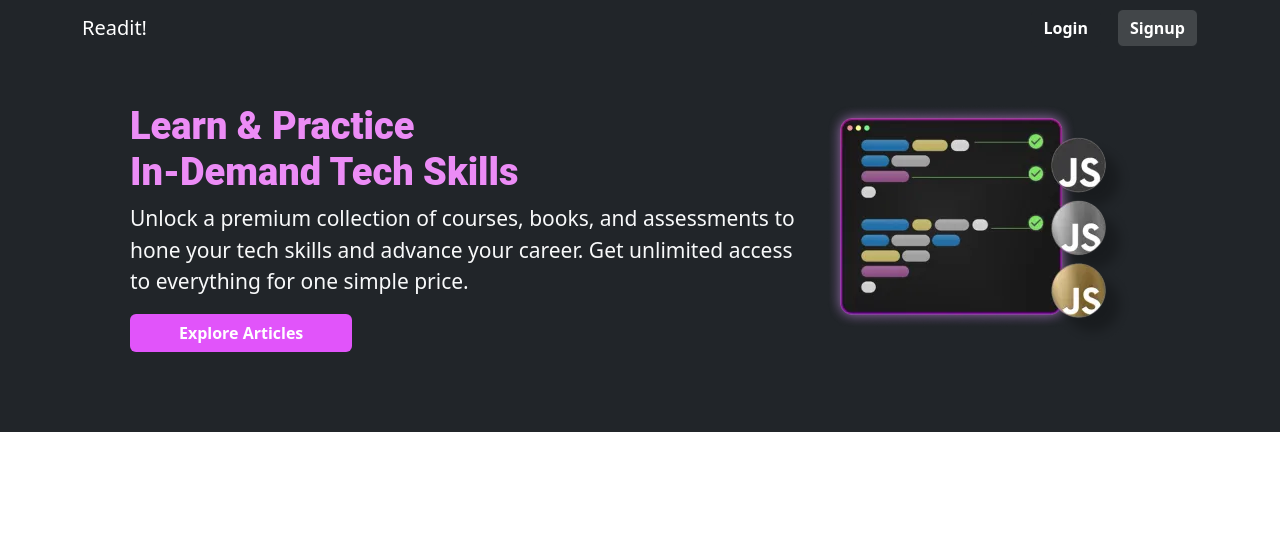
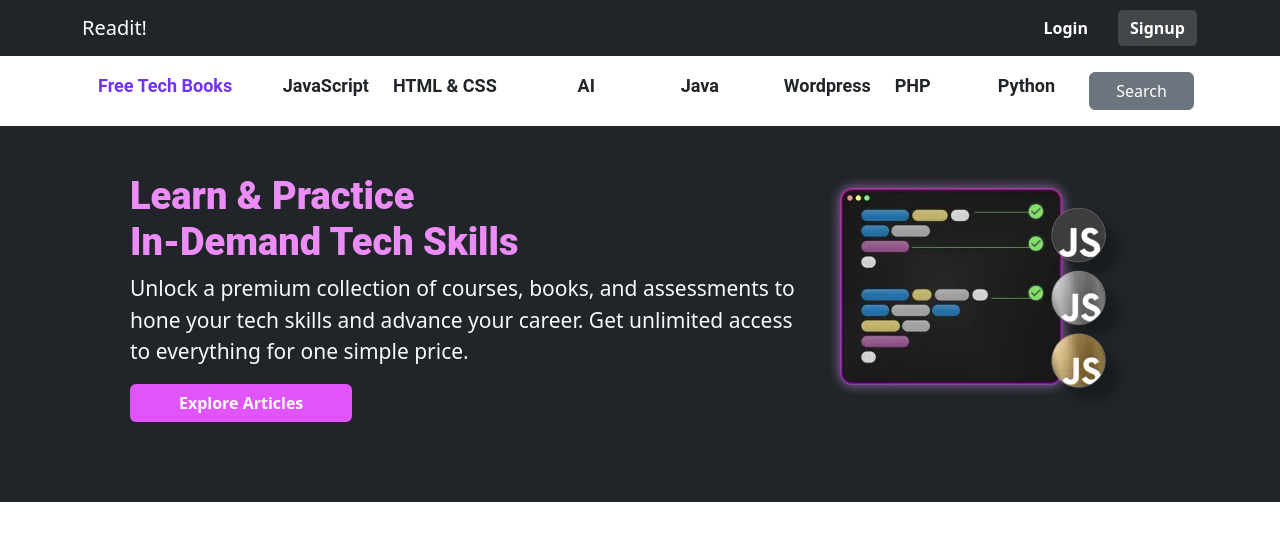
Before and after one commit to Waqasmehmood201138/Blog-App-MernStack, a React (Create React App) app in the folder readit/: page /homepage in a window 1280 px wide. Shown: the top 540 px of the page. Built offline with nearby package versions, Linux system fonts and the light colour scheme.

Commit message:
categories bar completed

```diff
--- a/readit/src/App.js
+++ b/readit/src/App.js
@@ -1,5 +1,6 @@
 import './App.css';
 import 'bootstrap/dist/css/bootstrap.min.css'
+import 'bootstrap/dist/js/bootstrap.min.js'
 import { BrowserRouter, Routes, Route } from "react-router-dom";
 import  LoginPage  from './Auth/LoginPage';
 import SignupPage from './Auth/SignupPage';
--- a/readit/src/HomePage/HomePage.jsx
+++ b/readit/src/HomePage/HomePage.jsx
@@ -3,12 +3,13 @@ import { Link } from 'react-router-dom'
 import './HomePage.css'
 import home from '../asset/blog_home.webp'
 import MainNavbar from '../navbar/MainNavbar'
+import CategoriesBar from '../navbar/CategoriesBar'
 
 
 export default function HomePage() {
     return (
         <>
-        <MainNavbar/>
+        <MainNavbar/><CategoriesBar/>
             <div className="container-fluid bg-dark">
                 <div className="container">
                     <div className="row p-5">
--- a/readit/src/index.css
+++ b/readit/src/index.css
@@ -5,6 +5,8 @@ body {
     sans-serif;
   -webkit-font-smoothing: antialiased;
   -moz-osx-font-smoothing: grayscale;
+  padding: 0;
+  box-sizing: border-box;
 }
 
 code {
--- /dev/null
+++ b/readit/src/navbar/CategoriesBar.jsx
@@ -0,0 +1,46 @@
+import React, { useState } from 'react'
+import './Navbar.css'
+
+export default function CategoriesBar() {
+
+
+    const [isSearchActive, setIsSearchActive] = useState(false)
+
+    const handleSearch = () => {
+        setIsSearchActive(true)
+    }
+    const handleClose = () => {
+        setIsSearchActive(false)
+    }
+
+    return (
+        <>
+            <div className="container-fluid">
+                <div className="container">
+                    <div className="row p-3">
+                        {isSearchActive ?
+                            (<>
+                                <div className="col-10">
+                                    <form action="" className='d-flex justify-content-center'>
+                                        <input type="text" className='form-control' />
+                                        <input onClick={handleClose} type="submit" value="close" className='btn btn-danger ms-1'/>
+                                    </form>
+                                </div></>)
+                            :
+                            (<><div className="col-2 book_cat">Free Tech Books</div>
+                                <div className="col categories_name">JavaScript</div>
+                                <div className="col-2 categories_name">HTML & CSS</div>
+                                <div className="col categories_name">AI</div>
+                                <div className="col categories_name">Java</div>
+                                <div className="col categories_name">Wordpress</div>
+                                <div className="col categories_name">PHP</div>
+                                <div className="col categories_name">Python</div>
+                            </>)
+                        }
+                        <div className="col btn btn-secondary" onClick={handleSearch}>Search</div>
+                    </div>
+                </div>
+            </div>
+        </>
+    )
+}
--- /dev/null
+++ b/readit/src/navbar/Navbar.css
@@ -0,0 +1,18 @@
+/* Categories Bar Component Style  */
+.categories_name{
+    font-family: Roboto, "Helvetica Neue", Helvetica, Arial, sans-serif;
+    font-size: 18px;
+    font-style: normal;
+    font-weight: 700;
+
+}
+.categories_name:hover{
+    color: #e154fa;
+}
+.book_cat{
+    color: #7232fa;
+    font-family: Roboto, "Helvetica Neue", Helvetica, Arial, sans-serif;
+    font-size: 18px;
+    font-style: normal;
+    font-weight: 700;
+}
```
